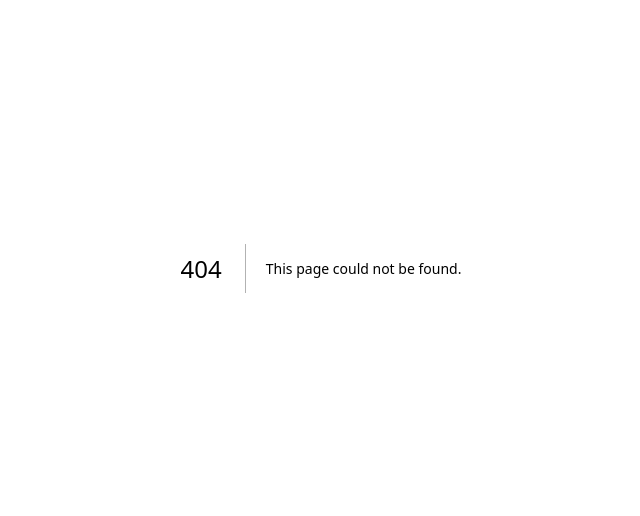
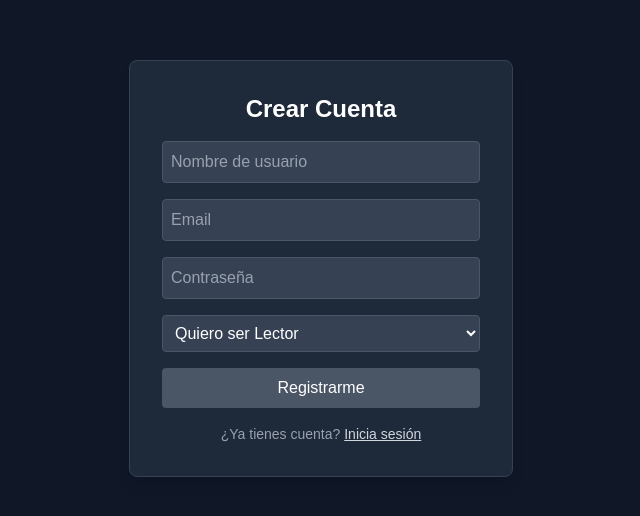
Before and after one commit to JD-ISTER/blog-comunidad, a Next.js app: page /register in a window 1280 px wide. Before the commit this address had no page. Shown: the part 132-648 px from the top of the page, without its empty margins (319-959 px from the left). Built offline with nearby package versions, Linux system fonts and the light colour scheme.

Commit message:
feat: implementar Server Actions para login, registro, logout y crear vistas de autenticacion con seleccion de rol

```diff
--- /dev/null
+++ b/app/actions.ts
@@ -0,0 +1,85 @@
+'use server'
+import { revalidatePath } from 'next/cache'
+import { redirect } from 'next/navigation'
+import { createClient } from '@/utils/supabase/server'
+
+export async function login(formData: FormData) {
+  const supabase = await createClient()
+  const { error } = await supabase.auth.signInWithPassword({
+    email: formData.get('email') as string,
+    password: formData.get('password') as string,
+  })
+  if (error) redirect('/login?error=credenciales_invalidas')
+  revalidatePath('/', 'layout')
+  redirect('/dashboard')
+}
+
+export async function signup(formData: FormData) {
+  const supabase = await createClient()
+  const email = formData.get('email') as string
+  const password = formData.get('password') as string
+  const username = formData.get('username') as string
+  const role = formData.get('role') as string
+
+  const { error } = await supabase.auth.signUp({
+    email,
+    password,
+    options: { data: { username, role } }
+  })
+  if (error) redirect('/register?error=' + error.message)
+  revalidatePath('/', 'layout')
+  redirect('/dashboard')
+}
+
+export async function logout() {
+  const supabase = await createClient()
+  await supabase.auth.signOut()
+  revalidatePath('/', 'layout')
+  redirect('/')
+}
+
+export async function createArticle(formData: FormData) {
+  const supabase = await createClient()
+  const { data: { user } } = await supabase.auth.getUser()
+  if (!user) redirect('/login')
+
+  const { error } = await supabase.from('articles').insert({
+    author_id: user.id,
+    title: formData.get('title') as string,
+    content: formData.get('content') as string,
+  })
+  if (error) throw error
+  revalidatePath('/dashboard')
+  redirect('/dashboard')
+}
+
+export async function updateArticle(id: number, formData: FormData) {
+  const supabase = await createClient()
+  const { error } = await supabase.from('articles').update({
+    title: formData.get('title') as string,
+    content: formData.get('content') as string,
+  }).eq('id', id)
+  if (error) throw error
+  revalidatePath('/dashboard')
+  redirect('/dashboard')
+}
+
+export async function deleteArticle(id: number) {
+  const supabase = await createClient()
+  await supabase.from('articles').delete().eq('id', id)
+  revalidatePath('/dashboard')
+}
+
+export async function createComment(articleId: number, formData: FormData) {
+  const supabase = await createClient()
+  const { data: { user } } = await supabase.auth.getUser()
+  if (!user) redirect('/login')
+
+  const { error } = await supabase.from('comments').insert({
+    article_id: articleId,
+    reader_id: user.id,
+    content: formData.get('content') as string,
+  })
+  if (error) throw error
+  revalidatePath(`/articulos/${articleId}`)
+}
--- /dev/null
+++ b/app/register/page.tsx
@@ -0,0 +1,49 @@
+import { signup } from '@/app/actions'
+
+export default function RegisterPage() {
+  return (
+    <div className="flex min-h-screen items-center justify-center bg-gray-900">
+      <form className="w-full max-w-sm bg-gray-800 p-8 rounded-lg shadow-lg border border-gray-700 space-y-4">
+        <h1 className="text-2xl font-bold text-center text-white">Crear Cuenta</h1>
+        <input
+          name="username"
+          type="text"
+          placeholder="Nombre de usuario"
+          required
+          className="w-full p-2 bg-gray-700 border border-gray-600 rounded text-white placeholder-gray-400 focus:border-gray-500 focus:outline-none"
+        />
+        <input
+          name="email"
+          type="email"
+          placeholder="Email"
+          required
+          className="w-full p-2 bg-gray-700 border border-gray-600 rounded text-white placeholder-gray-400 focus:border-gray-500 focus:outline-none"
+        />
+        <input
+          name="password"
+          type="password"
+          placeholder="Contraseña"
+          required
+          className="w-full p-2 bg-gray-700 border border-gray-600 rounded text-white placeholder-gray-400 focus:border-gray-500 focus:outline-none"
+        />
+        <select
+          name="role"
+          required
+          className="w-full p-2 bg-gray-700 border border-gray-600 rounded text-white focus:border-gray-500 focus:outline-none"
+        >
+          <option value="lector">Quiero ser Lector</option>
+          <option value="autor">Quiero ser Autor</option>
+        </select>
+        <button
+          formAction={signup}
+          className="w-full bg-gray-600 text-white p-2 rounded hover:bg-gray-500 transition-colors"
+        >
+          Registrarme
+        </button>
+        <p className="text-center text-sm text-gray-400">
+          ¿Ya tienes cuenta? <a href="/login" className="text-gray-300 hover:text-white underline">Inicia sesión</a>
+        </p>
+      </form>
+    </div>
+  )
+}
```
Also changed, not shown: app/login/page.tsx (added).
